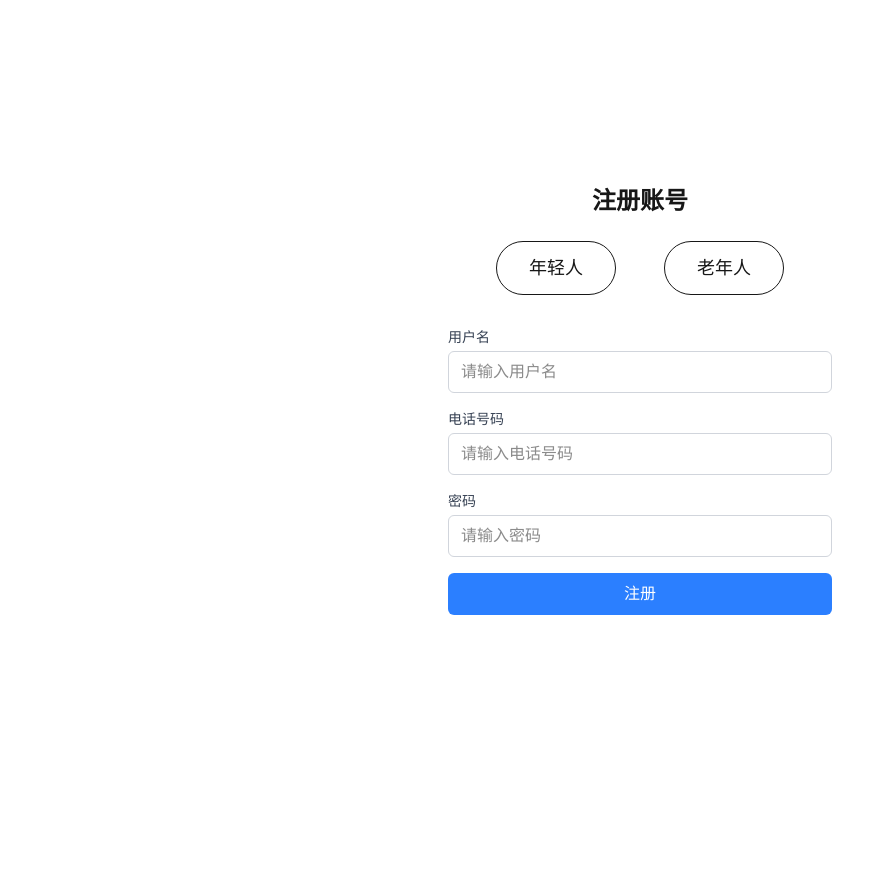
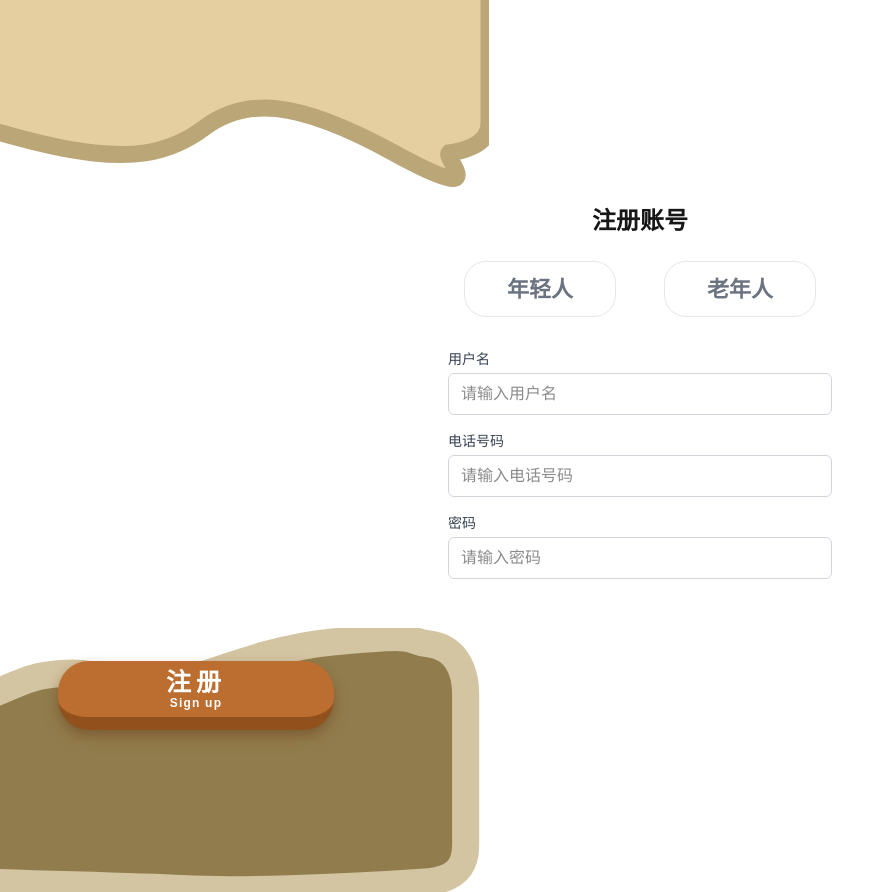
Before and after one commit to Luckymingxuan/AgeBridge, a Next.js app in the folder age-bridge/: page /signup in a window 1280 px wide. Shown: the whole page, without its empty margins (0-895 px from the left). Before the commit the page ends 800 px from the top, so only its background shows below. Built offline with nearby package versions, Linux system fonts and the light colour scheme.

Commit message:
注册页面设计按钮以及上下边框的添加

```diff
--- a/age-bridge/src/app/signup/page.tsx
+++ b/age-bridge/src/app/signup/page.tsx
@@ -56,28 +56,83 @@ export default function SignUp() {
   };
 
   return (
-    <div className="min-h-screen flex items-center justify-center">
+    <div className="min-h-screen flex items-center justify-center relative">
+      <svg
+        style={{
+          position: 'absolute',
+          left: '-56px',
+          top: '-92.5px',
+          width: '545px',
+          height: '288.5px',
+          zIndex: -1,
+        }}
+        viewBox="0 0 545 288.5"
+      >
+        <path
+          d="M40,220
+           C90,235 120,242 150,245
+           S220,250 260,220
+           S350,190 450,245
+           S500,250 505,245
+           C525,242 545,235 545,215
+           C545,160 545,120 545,80
+           C545,55 525,45 505,42
+           C450,35 350,32 272,35
+           S120,40 40,44
+           C20,46 0,58 0,80
+           C0,140 0,180 0,200
+           C0,212 20,218 40,220 Z"
+          fill="#E5CEA0"
+          stroke="#BBA677"
+          strokeWidth="17"
+        />
+      </svg>
+
       <div className="w-full max-w-md p-8">
         <h2 className="text-2xl font-bold mb-6 text-center">注册账号</h2>
 
         <div className="flex gap-12 mb-8 justify-center">
           <button
             onClick={() => setUserType('young')}
-            className={`px-8 py-3 text-lg rounded-full transition-all ${
-              userType === 'young'
-                ? 'bg-blue-500 text-white'
-                : 'border hover:border-blue-500'
-            }`}
+            style={{
+              width: '152px',
+              height: userType === 'young' ? '61px' : '56px',  // 减小高度
+              borderRadius: '22px',
+              opacity: 1,
+              display: 'flex',
+              justifyContent: 'center',
+              alignItems: 'center',
+              background: userType === 'young' ? '#FDDF96' : '#FFFFFF',
+              borderWidth: userType === 'young' ? '0 0 4px 0' : '1px',
+              borderStyle: 'solid',
+              borderColor: userType === 'young' ? '#8D6432' : '#E5E7EB',
+              color: userType === 'young' ? '#8D6432' : '#6B7280',
+              fontSize: '22px',  // 从 18px 改为 22px
+              fontWeight: 'bold',
+              transition: 'all 0.3s ease',
+            }}
           >
             年轻人
           </button>
           <button
             onClick={() => setUserType('elder')}
-            className={`px-8 py-3 text-lg rounded-full transition-all ${
-              userType === 'elder'
-                ? 'bg-blue-500 text-white'
-                : 'border hover:border-blue-500'
-            }`}
+            style={{
+              width: '152px',
+              height: userType === 'elder' ? '56px' : '56px',  // 减小高度
+              borderRadius: '22px',
+              opacity: 1,
+              display: 'flex',
+              justifyContent: 'center',
+              alignItems: 'center',
+              background: userType === 'elder' ? '#907C4D' : '#FFFFFF',
+              borderWidth: userType === 'elder' ? '0 0 4px 0' : '1px',
+              borderStyle: 'solid',
+              borderColor: userType === 'elder' ? '#5E4A1A' : '#E5E7EB',
+              color: userType === 'elder' ? '#FFFFFF' : '#6B7280',
+              fontSize: '22px',  // 从 18px 改为 22px
+              fontWeight: 'bold',
+              transition: 'all 0.3s ease',
+            }}
           >
             老年人
           </button>
@@ -122,12 +177,66 @@ export default function SignUp() {
           </div>
           <button
             type="submit"
-            className="w-full py-2 px-4 border border-transparent rounded-md text-white bg-blue-500 hover:bg-blue-600 focus:outline-none focus:ring-2 focus:ring-offset-2 focus:ring-blue-500"
+            style={{
+              position: 'absolute',
+              left: '58px',
+              top: '661px',
+              width: '276px',
+              height: '69px',
+              borderRadius: '31px',
+              opacity: 1,
+              display: 'flex',
+              justifyContent: 'center',
+              alignItems: 'center',
+              background: '#BB6E2F',
+              borderWidth: '0 0 13px 0',
+              borderStyle: 'solid',
+              borderColor: '#92511C',
+              color: '#FFFFFF',
+              fontSize: '25px',
+              fontWeight: 'bold',
+              fontFamily: 'Alibaba PuHuiTi 3.0',
+              boxShadow: '0 6px 12px rgba(0, 0, 0, 0.2), 0 8px 16px rgba(187, 110, 47, 0.3)'
+            }}
           >
-            注册
+            <div style={{ display: 'flex', flexDirection: 'column', alignItems: 'center', gap: '4px' }}>
+              <span style={{ lineHeight: '1', letterSpacing: '0.2em' }}>注册</span>
+              <span style={{ fontSize: '12px', lineHeight: '1', marginTop: '-2px', letterSpacing: '0.1em' }}>Sign up</span>
+            </div>
           </button>
         </form>
       </div>
+
+      <svg
+        style={{
+          position: 'absolute',
+          left: '-103px',
+          bottom: '-92px',
+          width: '588px',
+          height: '264px',
+          zIndex: -1,
+        }}
+        viewBox="0 0 608 264"
+      >
+        <path
+          d="M40,80
+           C90,75 120,50 150,45
+           S200,40 240,55
+           S350,20 450,10
+           S520,8 550,12
+           C575,15 588,35 588,65
+           C588,140 588,180 588,220
+           C588,245 575,255 550,258
+           C450,265 350,268 294,265
+           S120,260 40,256
+           C20,254 0,242 0,220
+           C0,160 0,120 0,100
+           C0,88 20,82 40,80 Z"
+          fill="#907C4D"
+          stroke="#D3C4A2"
+          strokeWidth="28"
+        />
+      </svg>
     </div>
   );
 }
```
